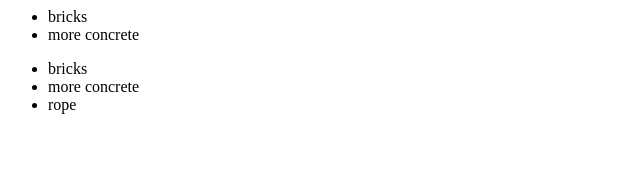
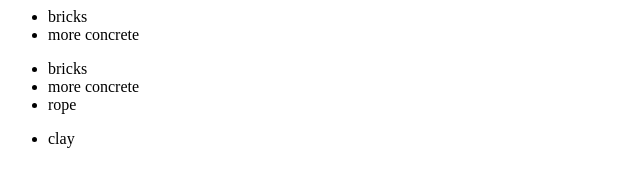
Before and after one commit to dumitru-jitaru/TestRepo, a plain HTML site: page index.html in a window 1280 px wide. Shown: the full height of the page, 0-640 px from the left. Drawn offline with Linux system fonts and the light colour scheme.

Commit message:
Added a third div element

```diff
--- a/index.html
+++ b/index.html
@@ -13,5 +13,10 @@
 				<li>rope</li>
 			</ul>
 		</div>
+		<div>
+			<ul>
+				<li>clay</li>
+			</ul>
+		</div>
 	</body>
 </html>
```
